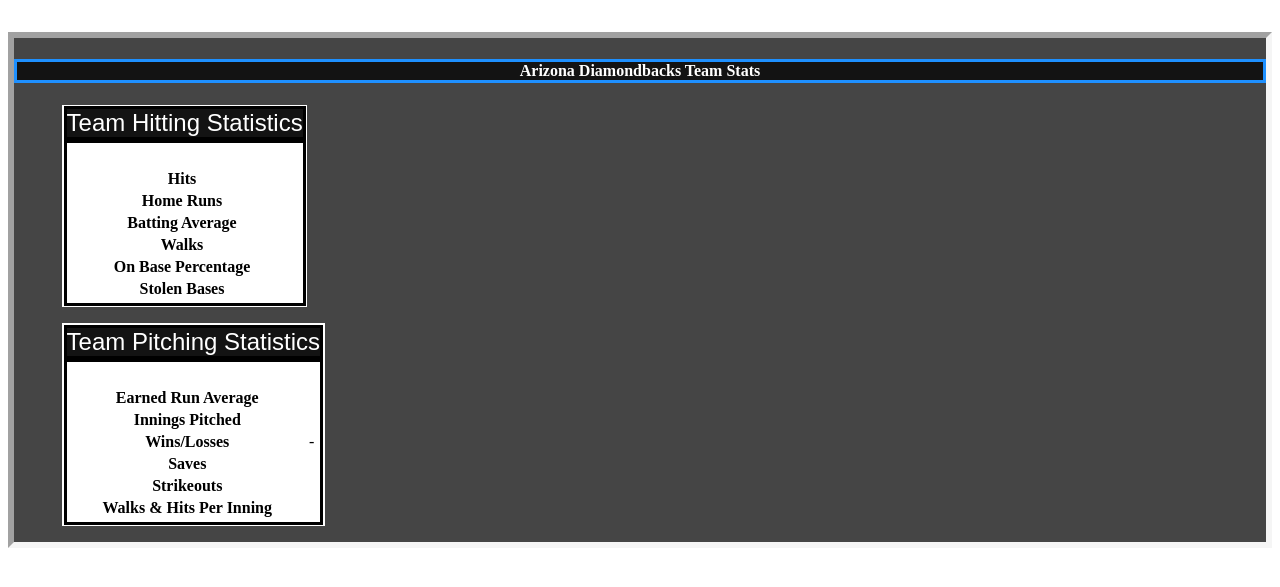
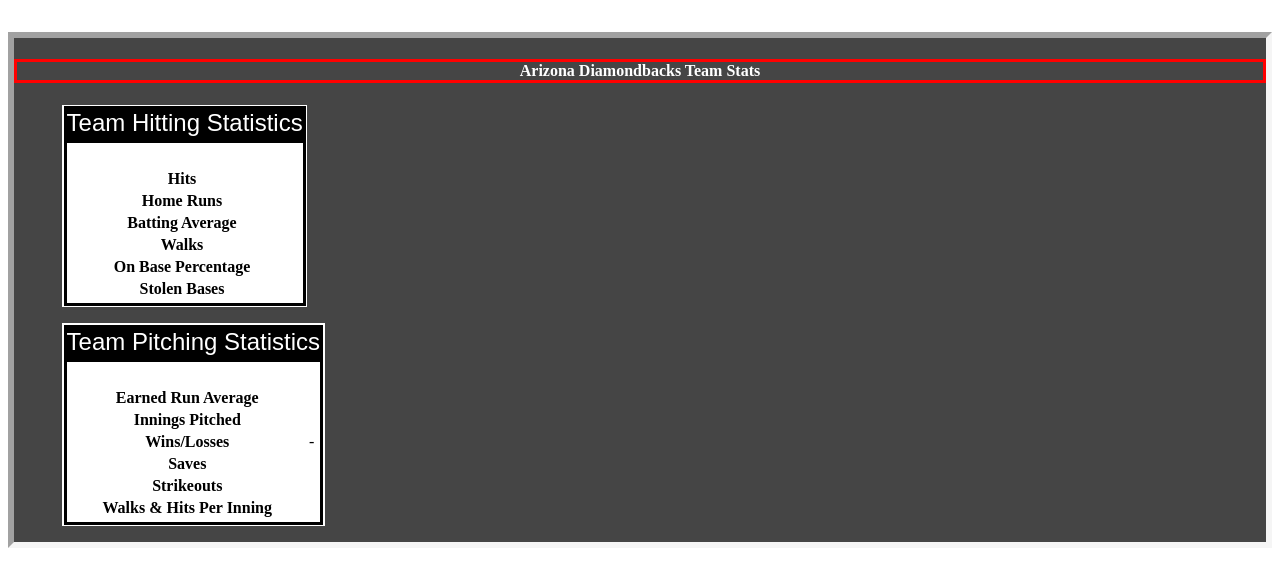
Before and after one commit to tejada3/Baseballistic, a Django app: template Baseball/templates/api_info/html/Team_section.html in a window 1280 px wide. Shown: the top 587 px of the page. Run offline with Django 3.2, Linux system fonts and the light colour scheme; the template is opened without the code that fills it: values that come from a table or form of the project are taken from there, others are empty; data comes from the database, SQL or seed files in the repository.

Commit message:
final commit

```diff
--- a/Baseball/static/baseball/css/Team_section.css
+++ b/Baseball/static/baseball/css/Team_section.css
@@ -55,16 +55,16 @@ div.col-2 {
 
 h4 {
 	color: white;
-	background: #000000ba;
+	background-color: #00000000;
 	text-align: center;
-	border: solid dodgerblue;
+	border: solid red;
 }
 
 div#hit {
 	font-family: 'Montserrat Subrayada', sans-serif;
 	color: white;
 	font-size: x-large;
-	background-color: #000000ba;
+	background-color: black;
 
 
 }
@@ -73,6 +73,6 @@ div#pitch {
 	font-family: 'Montserrat Subrayada', sans-serif;
 	color: white;
 	font-size: x-large;
-	background-color: #000000ba;
+	background-color: black;
 
 }
--- a/Baseball/static/baseball/css/hittingleaders.css
+++ b/Baseball/static/baseball/css/hittingleaders.css
@@ -1,9 +1,10 @@
 #leagueleaders{
     border: inset whitesmoke 6px;
-    width: 100%;
+    width: auto;
     padding-bottom: .5rem;
     padding-top: .5rem;
     background-color: #000000ba;
+        text-align: center;
 }
 
 h5 {
--- a/Baseball/static/baseball/css/pitchingleaders.css
+++ b/Baseball/static/baseball/css/pitchingleaders.css
@@ -4,6 +4,7 @@
     padding-top: .5rem;
     padding-bottom: .5rem;
     background-color: #000000ba;
+        text-align: center;
 }
 
 #pitchingtitle{
@@ -19,3 +20,7 @@ div.row.align-items-start {
     --bs-gutter-x: 1rem;
 
 }
+
+div.col{
+    width: fit-content;
+}
--- a/Baseball/templates/api_info/html/Team_section.html
+++ b/Baseball/templates/api_info/html/Team_section.html
@@ -10,7 +10,7 @@
 
 <section id="teamSection" >
     <caption>
-        <h4> {{name}} Team Stats</h4>
+        <h4 id="TS"> {{name}} Team Stats</h4>
     </caption>
 
 
--- a/Baseball/templates/api_info/html/hitting_leaders.html
+++ b/Baseball/templates/api_info/html/hitting_leaders.html
@@ -142,7 +142,7 @@
                 <!--    ==========================================  STOLEN BASES ========================================-->
                 <div class="col">
                     <div class="container">
-                        <h5 id="sb" class="container">STOLENBASEBASES</h5>
+                        <h5 id="sb" class="container">STEALS</h5>
                         <table class="table">
                           <thead>
                             <tr>
--- a/Baseball/templates/api_info/html/player_info.html
+++ b/Baseball/templates/api_info/html/player_info.html
@@ -15,7 +15,10 @@
     <link href="https://fonts.googleapis.com/css2?family=Faster+One&display=swap" rel="stylesheet">
 <link href="https://fonts.googleapis.com/css2?family=Montserrat+Subrayada&display=swap" rel="stylesheet">
 
-<link href="https://fonts.googleapis.com/css2?family=Zen+Dots&display=swap" rel="stylesheet">
+<link href="https://fonts.googleapis.com/css2?family=Monoton&display=swap" rel="stylesheet">
+
+
+<link href="https://fonts.googleapis.com/css2?family=Fugaz+One&display=swap" rel="stylesheet">
 </head>
 
 
@@ -49,6 +52,7 @@
 
 <!--_______________________Team Stats________________-->
 
+
     <select class="form-select form-select-lg mb-3" onchange="section(value)" aria-label=".form-select-lg example">
           <option selected> Select You favorite team</option>
               {% for i in t %}
```
Also changed, not shown: Baseball/static/baseball/css/homepage.css (+19 -13 lines).
